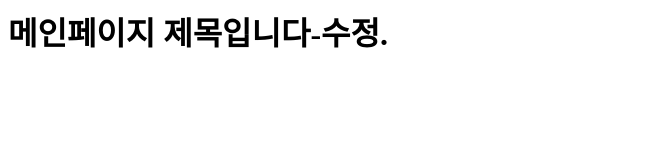
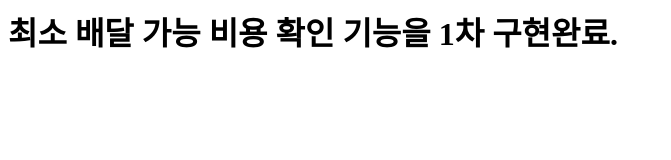
Before and after one commit to mlnjun/orm-day22, a plain HTML site: page index.html in a window 1280 px wide. Shown: the whole page, without its empty margins (0-671 px from the left). Drawn offline with Linux system fonts and the light colour scheme.

Commit message:
feet:최소배달가능 비용확인 기능 1차구현완료

```diff
--- a/index.html
+++ b/index.html
@@ -1,9 +1,9 @@
 <html>
   <head>
-    <title>메인페이지-수정</title>
+    <title>메인페이지</title>
   </head>
 
   <body>
-    <h1>메인페이지 제목입니다-수정.</h1>
+    <h1>최소 배달 가능 비용 확인 기능을 1차 구현완료.</h1>
   </body>
 </html>
```
